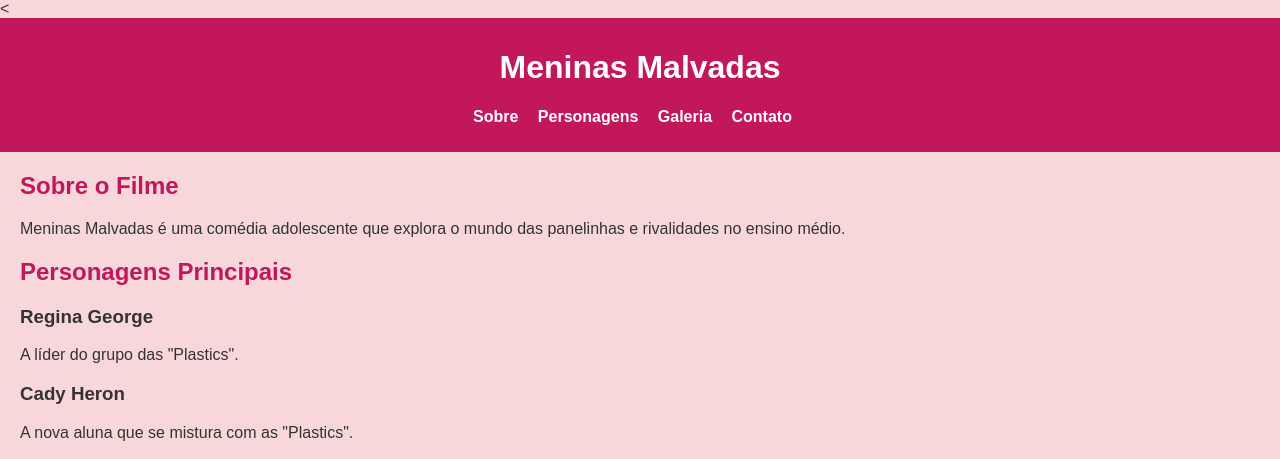
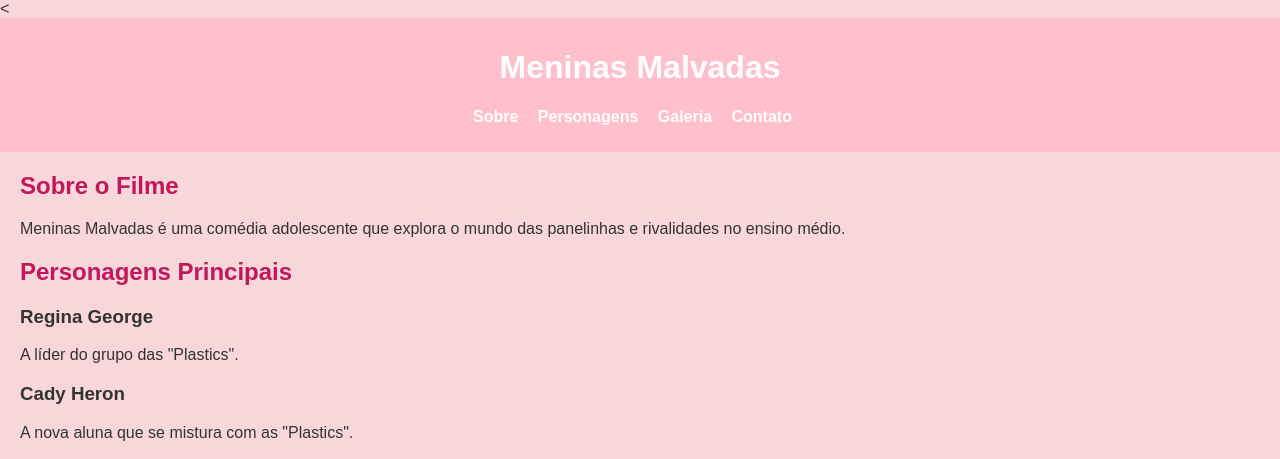
Before and after one commit to evelynqueridademis/RECICLAGEM, a plain HTML site: page index.html in a window 1280 px wide. Shown: the top 459 px of the page. Drawn offline with Linux system fonts and the light colour scheme; a script that the page names is missing.

Commit message:
Update styles.css

```diff
--- a/styles.css
+++ b/styles.css
@@ -7,7 +7,7 @@
 }
 
 header {
-    background-color: #c2185b;
+    background-color: pink;
     color: white;
     padding: 10px 20px;
     text-align: center;
```
